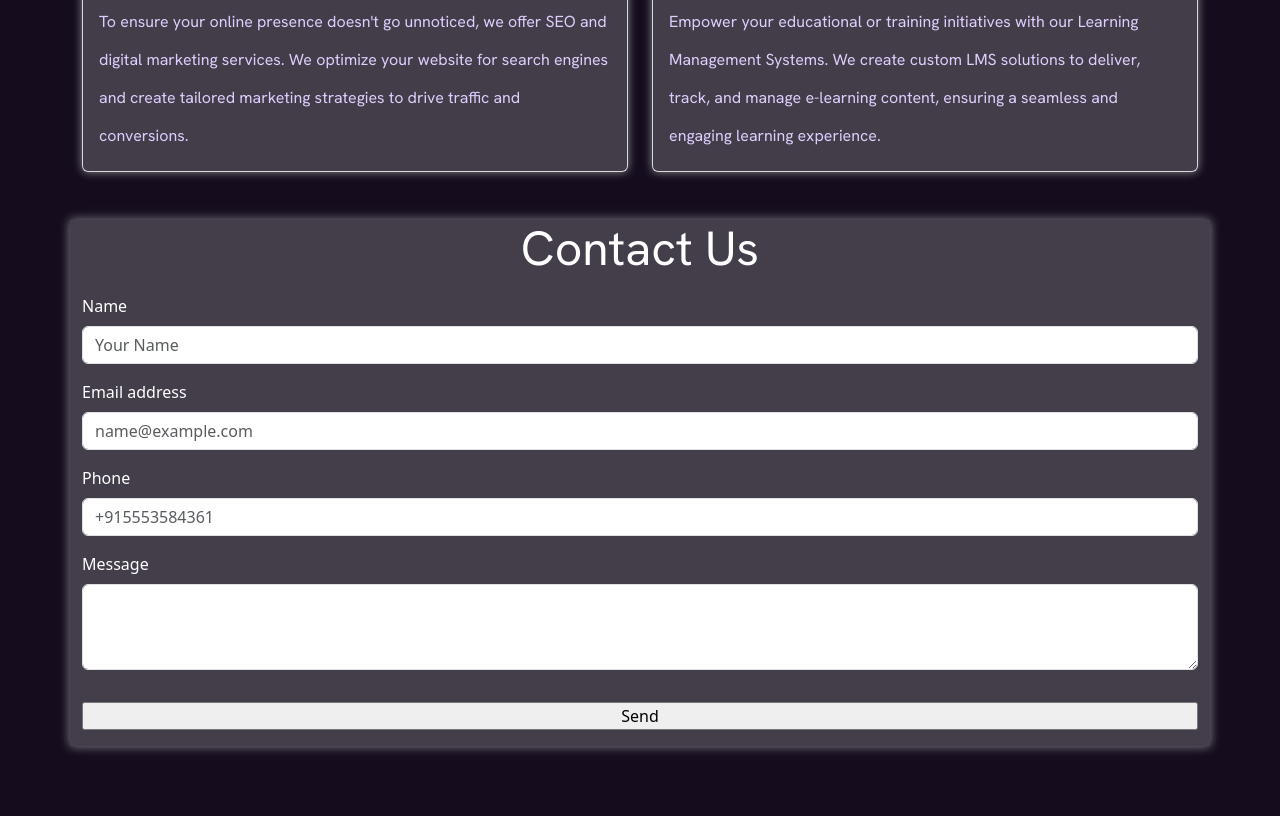
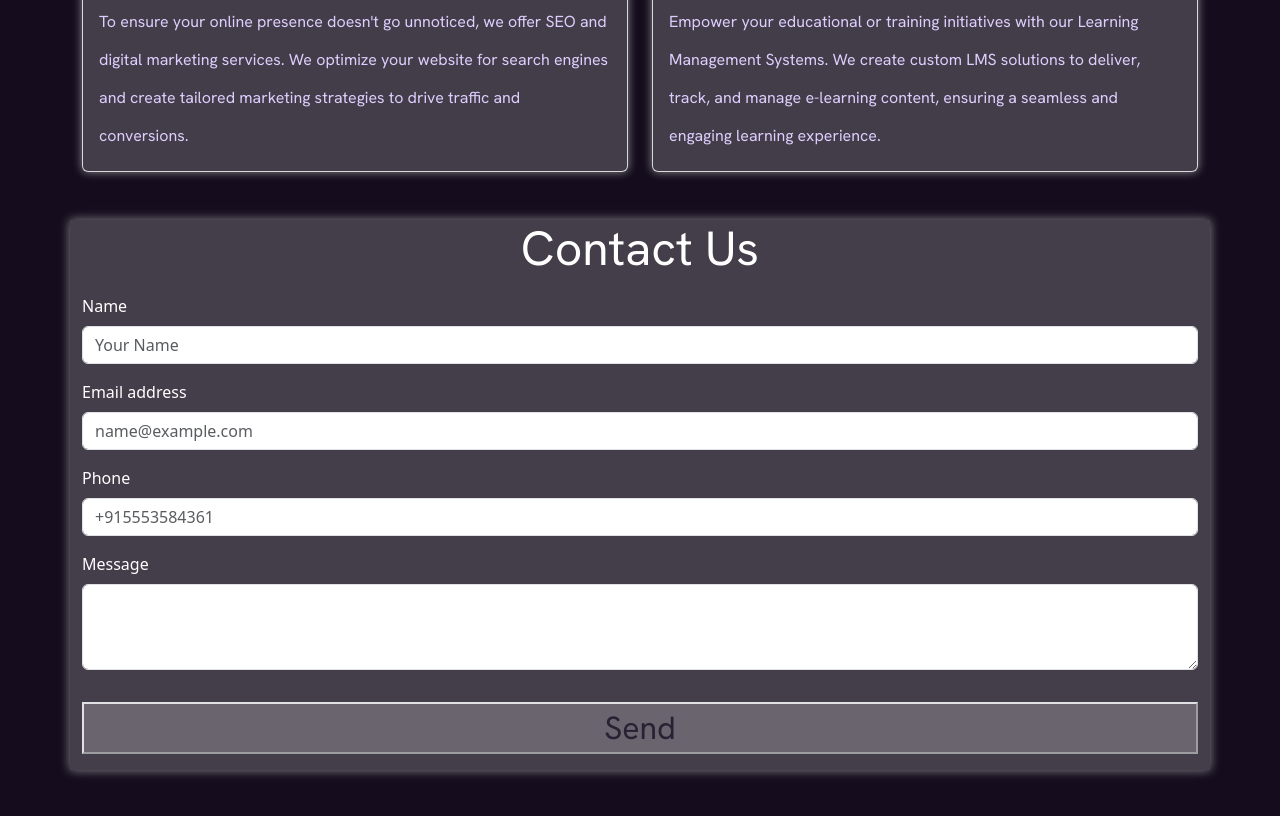
Before and after one commit to Nexus-Code-Lab/Nexus-Code-Lab.github.io, a plain HTML site: page index.html in a window 1280 px wide. Shown: the part 3223-4039 px from the top of the page. Drawn offline with nearby package versions, Linux system fonts and the light colour scheme.

Commit message:
Update index.html

```diff
--- a/index.html
+++ b/index.html
@@ -133,7 +133,7 @@
                     <textarea class="form-control" id="exampleFormControlTextarea1" rows="3"></textarea>
                   </div>
                   <div class="d-grid gap-2">
-                    <input class="my-3" type="submit" value="Send">
+                    <input class="my-btn my-3" type="submit" value="Send">
                   </div>
               </div>
       </div>
```
